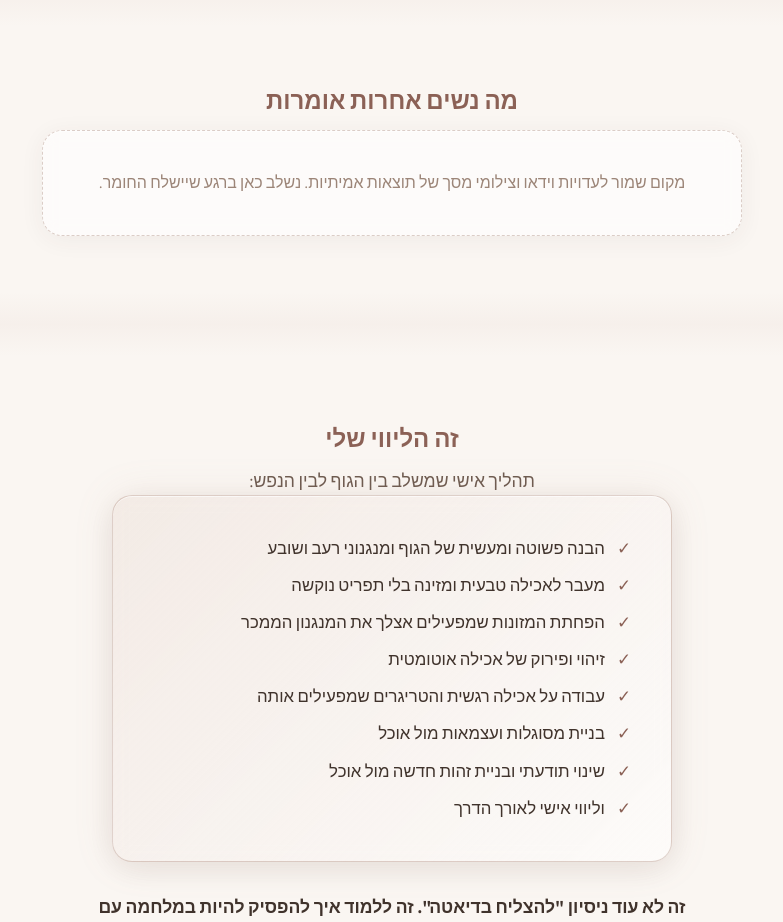
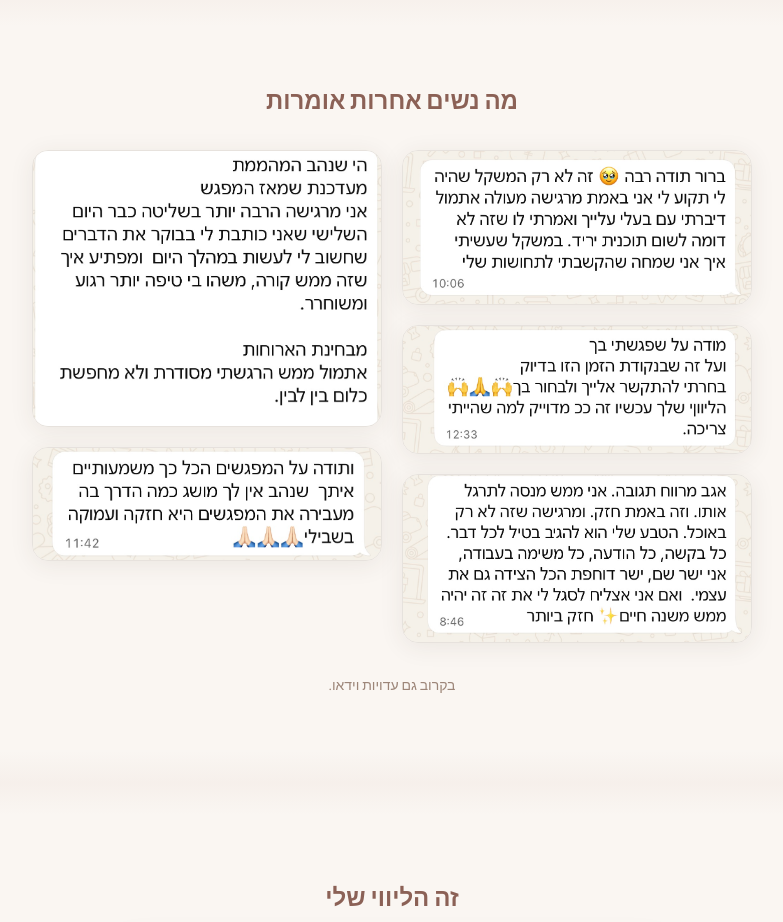
Before and after one commit to shenhav1985-netizen/coaching-landing, a Next.js app: page / in a window 1280 px wide. Shown: the part 6400-7322 px from the top of the page, without its empty margins (248-1031 px from the left). Built offline with nearby package versions, Linux system fonts and the light colour scheme.

Commit message:
Add real social proof testimonial screenshots

```diff
--- a/app/page.tsx
+++ b/app/page.tsx
@@ -373,26 +373,44 @@ export default function Home() {
 
       <AccentDivider />
 
-      {/* SOCIAL PROOF PLACEHOLDER */}
+      {/* SOCIAL PROOF */}
       <section className="relative px-6 py-14 max-w-3xl mx-auto text-center">
         <Reveal>
           <SectionHook>מה נשים אחרות אומרות</SectionHook>
         </Reveal>
+        <div className="mt-8 columns-1 sm:columns-2 gap-5" style={{ columnGap: "1.25rem" }}>
+          {[
+            { src: "/images/testimonials/testimonial-1.png", w: 1075, h: 472 },
+            { src: "/images/testimonials/testimonial-2.png", w: 1096, h: 401 },
+            { src: "/images/testimonials/testimonial-3.png", w: 1107, h: 529 },
+            { src: "/images/testimonials/testimonial-4.png", w: 995, h: 787 },
+            { src: "/images/testimonials/testimonial-5.png", w: 1009, h: 323 },
+          ].map((img) => (
+            <Reveal key={img.src} className="mb-5 break-inside-avoid">
+              <div
+                className="overflow-hidden rounded-2xl"
+                style={{
+                  border: "1.5px solid var(--border-subtle)",
+                  boxShadow: "0 4px 24px rgba(64,51,44,0.08)",
+                }}
+              >
+                <Image
+                  src={img.src}
+                  alt="הודעת תודה מלקוחה"
+                  width={img.w}
+                  height={img.h}
+                  sizes="(max-width: 640px) 100vw, 340px"
+                  style={{ width: "100%", height: "auto", display: "block" }}
+                />
+              </div>
+            </Reveal>
+          ))}
+        </div>
         <Reveal>
-          <GlassCard
-            className="mt-6"
-            style={{
-              maxWidth: "700px",
-              margin: "0 auto",
-              border: "1.5px dashed rgba(169,136,122,0.4)",
-            }}
-          >
-            {/* TODO: replace with real video testimonials + screenshots once שנהב sends them */}
-            <p style={{ color: "var(--text-muted)" }}>
-              מקום שמור לעדויות וידאו וצילומי מסך של תוצאות אמיתיות. נשלב כאן ברגע
-              שיישלח החומר.
-            </p>
-          </GlassCard>
+          <p className="mt-8 text-sm" style={{ color: "var(--text-muted)" }}>
+            {/* TODO: add real video testimonials once שנהב sends them */}
+            בקרוב גם עדויות וידאו.
+          </p>
         </Reveal>
       </section>
 
```
